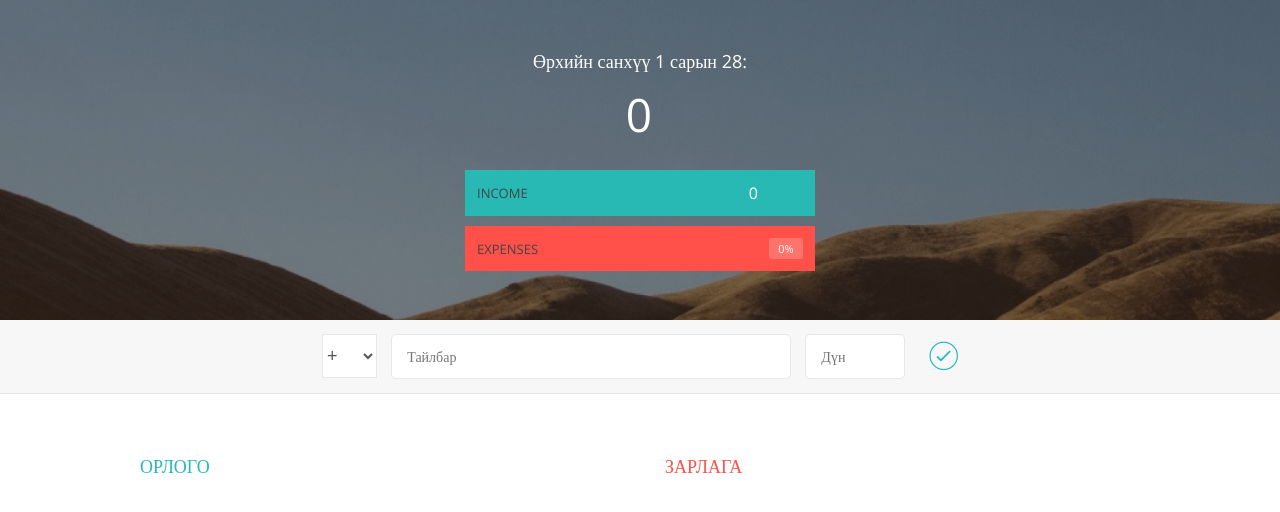
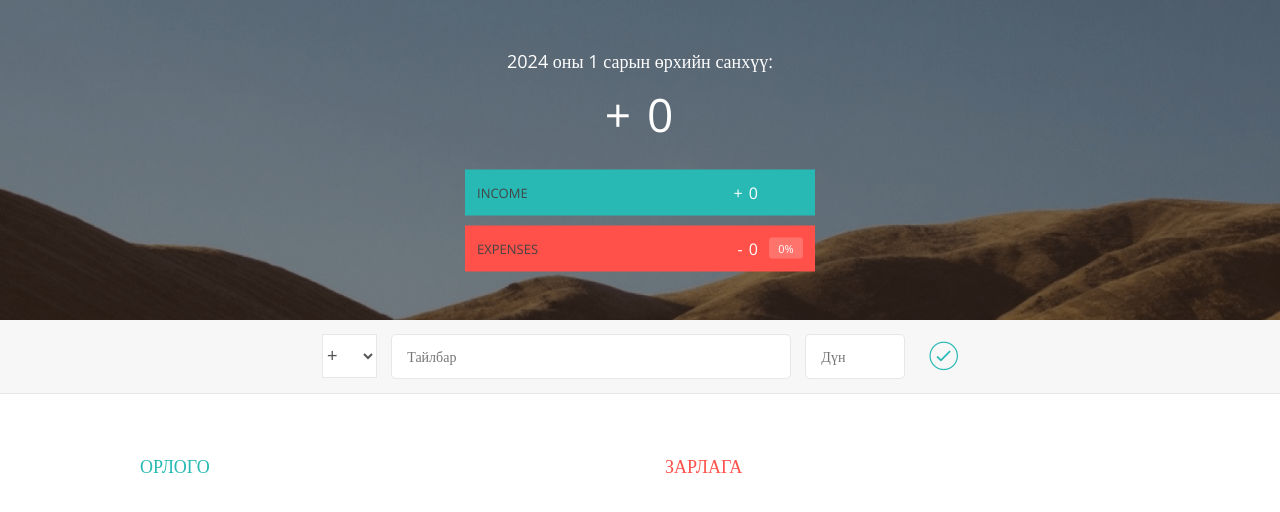
Before and after one commit to Munkhtur1231/My-finance-web, a plain HTML site: page index.html in a window 1280 px wide. Drawn offline with nearby package versions, Linux system fonts and the light colour scheme.

Commit message:
Project duuslaa

```diff
--- a/app.js
+++ b/app.js
@@ -13,6 +13,7 @@ var uiController = (function () {
     percenageLabel: ".budget__expenses--percentage",
     containerDiv: ".container",
     expensePercentageLabel: ".item__percentage",
+    dateLabel: ".budget__title--month",
   };
 
   var nodeListForEach = function (list, callback) {
@@ -21,7 +22,48 @@ var uiController = (function () {
     }
   };
 
+  var formatBudget = function (too, type) {
+    too = too.toString();
+    if (too[0] === "-") too = too.substr(1, too.length - 1);
+    var x = too.split("").reverse().join("");
+    var y = "";
+    var count = 1;
+    for (var i = 0; i < x.length; i++) {
+      y += x[i];
+      if (count % 3 === 0) y += ",";
+      count++;
+    }
+    x = y.split("").reverse().join("");
+    if (x[0] === ",") x = x.substr(1, x.length - 1);
+    if (type === "inc") x = "+ " + x;
+    else x = "- " + x;
+    return x;
+  };
+
   return {
+    displayDate: function () {
+      var today = new Date();
+      document.querySelector(DOMstrings.dateLabel).textContent =
+        today.getFullYear() +
+        " оны " +
+        (today.getMonth() + 1) +
+        " сарын өрхийн санхүү";
+    },
+
+    changeType: function () {
+      var fields = document.querySelectorAll(
+        DOMstrings.inputType +
+          ", " +
+          DOMstrings.inputDescription +
+          ", " +
+          DOMstrings.inputValue
+      );
+      nodeListForEach(fields, function (el) {
+        el.classList.toggle("red-focus");
+      });
+      document.querySelector(DOMstrings.addBtn).classList.toggle("red");
+    },
+
     getInput: function () {
       return {
         type: document.querySelector(DOMstrings.inputType).value, // inc exp
@@ -52,11 +94,21 @@ var uiController = (function () {
     },
 
     tusviigUzuuleh: function (tusuv) {
-      document.querySelector(DOMstrings.tusuvLabel).textContent = tusuv.tusuv;
-      document.querySelector(DOMstrings.incomeLabel).textContent =
-        tusuv.totalInc;
-      document.querySelector(DOMstrings.expeseLabel).textContent =
-        tusuv.totalEXp;
+      var type;
+      if (tusuv.tusuv >= 0) type = "inc";
+      else type = "exp";
+      document.querySelector(DOMstrings.tusuvLabel).textContent = formatBudget(
+        tusuv.tusuv,
+        type
+      );
+      document.querySelector(DOMstrings.incomeLabel).textContent = formatBudget(
+        tusuv.totalInc,
+        "inc"
+      );
+      document.querySelector(DOMstrings.expeseLabel).textContent = formatBudget(
+        tusuv.totalExp,
+        "exp"
+      );
       if (tusuv.huvi > 1000) {
         document.querySelector(DOMstrings.percenageLabel).textContent =
           "+1000%";
@@ -72,16 +124,16 @@ var uiController = (function () {
       if (type === "inc") {
         list = DOMstrings.incomeList;
         html =
-          '<div class="item clearfix" id="inc-%id%"><div class="item__description">$$DESCRIPTION$$</div><div class="right clearfix"><div class="item__value">+ $$VALUE$$</div><div class="item__delete"><button class="item__delete--btn"><i class="ion-ios-close-outline"></i></button></div></div></div>';
+          '<div class="item clearfix" id="inc-%id%"><div class="item__description">$$DESCRIPTION$$</div><div class="right clearfix"><div class="item__value">$$VALUE$$</div><div class="item__delete"><button class="item__delete--btn"><i class="ion-ios-close-outline"></i></button></div></div></div>';
       } else {
         list = DOMstrings.expensesList;
         html =
-          '<div class="item clearfix" id="exp-%id%"><div class="item__description">$$DESCRIPTION$$</div><div class="right clearfix"><div class="item__value">- $$VALUE$$</div><div class="item__percentage">21%</div><div class="item__delete"><button class="item__delete--btn"><i class="ion-ios-close-outline"></i></button></div></div></div>';
+          '<div class="item clearfix" id="exp-%id%"><div class="item__description">$$DESCRIPTION$$</div><div class="right clearfix"><div class="item__value">$$VALUE$$</div><div class="item__percentage">21%</div><div class="item__delete"><button class="item__delete--btn"><i class="ion-ios-close-outline"></i></button></div></div></div>';
       }
       // Ter html dotroo orlogo zarlagiin utguudiig replace ashiglaj uurchilnu
       html = html.replace("%id%", item.id);
       html = html.replace("$$DESCRIPTION$$", item.description);
-      html = html.replace("$$VALUE$$", item.value);
+      html = html.replace("$$VALUE$$", formatBudget(item.value, type));
       // Beltgesen html ee DOM  ruu hiij ugnu
       document.querySelector(list).insertAdjacentHTML("beforeend", html);
     },
@@ -185,7 +237,7 @@ var financeController = (function () {
         tusuv: data.tusuv,
         huvi: data.huvi,
         totalInc: data.totals.inc,
-        totalEXp: data.totals.exp,
+        totalExp: data.totals.exp,
       };
     },
 
@@ -285,6 +337,10 @@ var appController = (function (uiController, financeController) {
           updateTusuv();
         }
       });
+
+    document
+      .querySelector(DOM.inputType)
+      .addEventListener("change", uiController.changeType);
   };
 
   return {
@@ -296,12 +352,7 @@ var appController = (function (uiController, financeController) {
         totalInc: 0,
         totalExp: 0,
       });
-      var date = {
-        month: new Date().getMonth() + 1,
-        day: new Date().getDate(),
-      };
-      document.querySelector(".budget__title--month").textContent =
-        date.month + " сарын " + date.day;
+      uiController.displayDate();
       setupEventListeners();
     },
   };
--- a/index.html
+++ b/index.html
@@ -19,11 +19,10 @@
     <div class="top">
       <div class="budget">
         <div class="budget__title">
-          Өрхийн санхүү
           <span class="budget__title--month">%Month%</span>:
         </div>
 
-        <div class="budget__value">+ 2,345.64</div>
+        <div class="budget__value">2,345.64</div>
 
         <div class="budget__income clearfix">
           <div class="budget__income--text">Income</div>
@@ -36,7 +35,7 @@
         <div class="budget__expenses clearfix">
           <div class="budget__expenses--text">Expenses</div>
           <div class="right clearfix">
-            <div class="budget__expenses--value">- 1,954.36</div>
+            <div class="budget__expenses--value">1,954.36</div>
             <div class="budget__expenses--percentage">45%</div>
           </div>
         </div>
```
